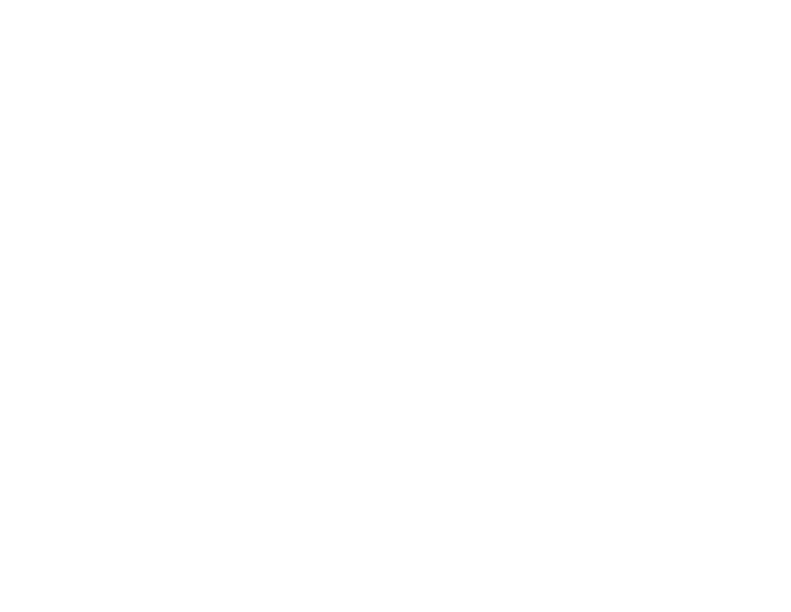
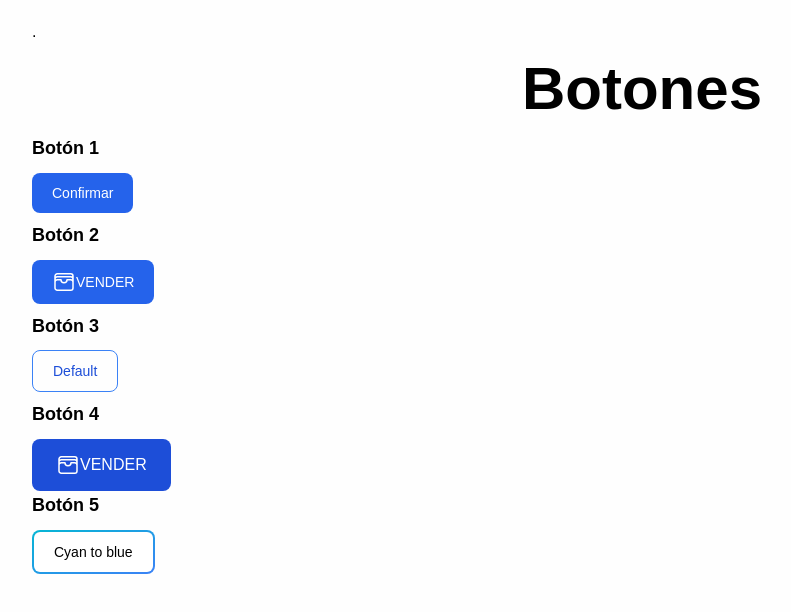
Before and after one commit to jemb4/loopi, a plain HTML site: page src/components/button.html in a window 1280 px wide. Shown: the whole page, without its empty margins (8-799 px from the left). Drawn offline with nearby package versions, Linux system fonts and the light colour scheme.

Commit message:
features: botones

```diff
--- a/src/components/button.html
+++ b/src/components/button.html
@@ -1,12 +1,65 @@
 <!DOCTYPE html>
 <html lang="en">
 <head>
-    <meta charset="UTF-8">
-    <meta name="viewport" content="width=device-width, initial-scale=1.0">
-    <title>Document</title>
-    <script src="https://cdn.tailwindcss.com"></script>
+  <meta charset="UTF-8">
+  <meta name="viewport" content="width=device-width, initial-scale=1.0">
+  <title>Botones</title>
+  <script src="https://cdn.tailwindcss.com"></script>.
+  <style>
+    body {
+      font-family: Arial, sans-serif;
+      background-color: #fefefe;
+      margin: 20px;
+      margin-left: 40px;
+    }
+
+    h1 {
+      text-align: center;
+      font-size: 60px;
+      font-weight: 700;
+    }
+
+    h2 {
+      font-size: 18px;
+      line-height: 1.6;
+      font-weight: 600;
+      margin-bottom: 10px;
+    }
+  </style>
 </head>
 <body>
+  <h1>Botones</h1>
+    <h2>Botón 1</h2>
+      <button type="button" class="text-white bg-blue-600 hover:bg-blue-800 focus:outline-none
+      focus:rounded-lg focus:ring-blue-800 font-medium rounded-lg text-sm px-5 py-2.5 me-2
+      mb-2">Confirmar</button>
 
+    <h2>Botón 2</h2>
+      <button type="button" class="text-white bg-blue-600 hover:bg-blue-600 focus:ring-4 focus:ring-blue-600 focus:outline-none font-medium
+      rounded-lg text-sm px-5 py-2.5 text-center inline-flex items-center dark:focus:ring-blue-600 me-2 mb-2">
+      <svg xmlns="http://www.w3.org/2000/svg" fill="none" viewBox="0 0 24 24" stroke-width="1.5" stroke="currentColor" class="size-6">
+      <path stroke-linecap="round" stroke-linejoin="round" d="M21 12a2.25 2.25 0 0 0-2.25-2.25H15a3 3 0 1 1-6 0H5.25A2.25 2.25 0 0 0 3 12m18
+      0v6a2.25 2.25 0 0 1-2.25 2.25H5.25A2.25 2.25 0 0 1 3 18v-6m18 0V9M3 12V9m18 0a2.25 2.25 0 0 0-2.25-2.25H5.25A2.25 2.25 0 0 0 3 9m18
+      0V6a2.25 2.25 0 0 0-2.25-2.25H5.25A2.25 2.25 0 0 0 3 6v3"/></svg>VENDER</button>
+
+    <h2>Botón 3</h2>
+      <button type="button" class="text-blue-700 hover:text-white border border-blue-500 hover:bg-blue-500 focus:ring-4 focus:outline-none
+      focus:ring-blue-300 font-medium rounded-lg text-sm px-5 py-2.5 text-center me-2 mb-2 dark:border-blue-500 dark:text-blue-500
+      dark:hover:text-white dark:hover:bg-blue-500 dark:focus:ring-blue-500">Default</button>
+
+    <h2>Botón 4</h2>
+      <button type="button" class="px-6 py-3.5 text-base font-medium text-white inline-flex items-center bg-blue-700 hover:bg-blue-800
+      focus:ring-4 focus:outline-none focus:ring-blue-600 rounded-lg text-center dark:bg-blue-600 dark:hover:bg-blue-800 dark:focus:ring-blue-800">
+      <svg xmlns="http://www.w3.org/2000/svg" fill="none" viewBox="0 0 24 24" stroke-width="1.5" stroke="currentColor" class="size-6">
+      <path stroke-linecap="round" stroke-linejoin="round" d="M21 12a2.25 2.25 0 0 0-2.25-2.25H15a3 3 0 1 1-6 0H5.25A2.25 2.25 0 0 0 3 12m18
+      0v6a2.25 2.25 0 0 1-2.25 2.25H5.25A2.25 2.25 0 0 1 3 18v-6m18 0V9M3 12V9m18 0a2.25 2.25 0 0 0-2.25-2.25H5.25A2.25 2.25 0 0 0 3 9m18
+      0V6a2.25 2.25 0 0 0-2.25-2.25H5.25A2.25 2.25 0 0 0 3 6v3"/></svg>VENDER</button>
+
+    <h2>Botón 5</h2>
+      <button class="relative inline-flex items-center justify-center p-0.5 mb-2 me-2 overflow-hidden text-sm font-medium
+      rounded-lg group bg-gradient-to-br from-cyan-500 to-blue-500 group-hover:from-cyan-500 group-hover:to-blue-500 hover:text-white
+      dark:text-blue-600">
+      <span class="relative px-5 py-2.5 transition-all ease-in duration-75 bg-white dark:bg-gray-100 rounded-md group-hover:bg-transparent
+      group-hover:dark:bg-transparent">Cyan to blue</span>
 </body>
 </html>
```
